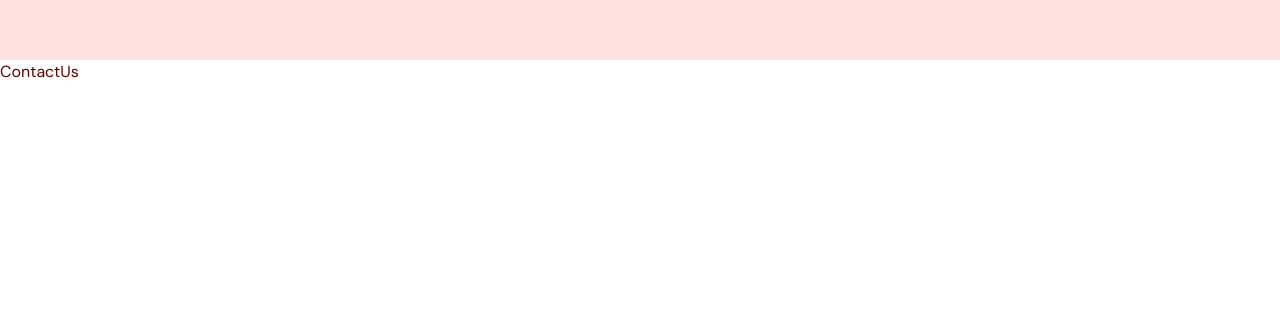
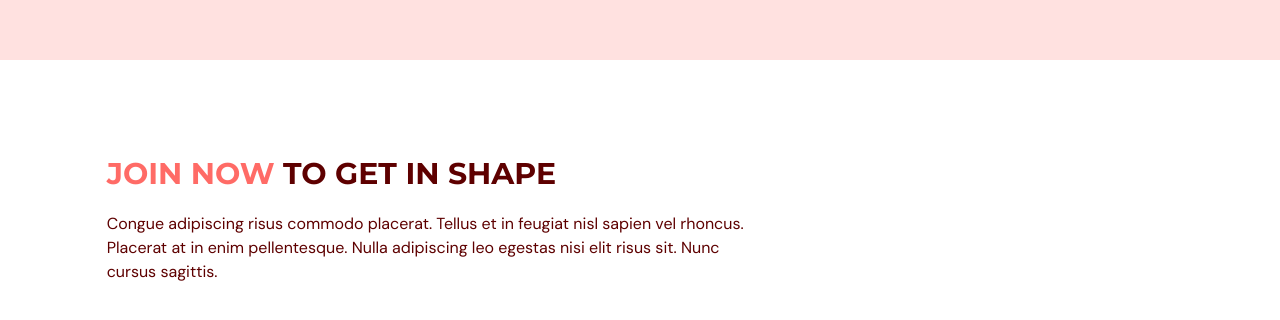
Before and after one commit to FelipeMDantas/Gym, a React (Vite) app: page / in a window 1280 px wide. Shown: the part 2930-3250 px from the top of the page. Before the commit the page ends 3014 px from the top, so only its background shows below. Built offline with nearby package versions, Linux system fonts and the light colour scheme.

Commit message:
Animations applied to ContactUs component.

```diff
--- a/src/scenes/contactUs/index.tsx
+++ b/src/scenes/contactUs/index.tsx
@@ -1,9 +1,71 @@
+import HText from "@/shared/HText";
 import { SelectedPage } from "@/shared/types";
+import { motion } from "framer-motion";
+import { useForm } from "react-hook-form";
 
 type Props = { setSelectedPage: (value: SelectedPage) => void };
 
 const ContactUs = ({ setSelectedPage }: Props) => {
-  return <div>ContactUs</div>;
+  const {
+    register,
+    trigger,
+    formState: { errors },
+  } = useForm();
+
+  const onSubmit = async (e: any) => {
+    const isValid = await trigger();
+    if (!isValid) e.preventDefault();
+  };
+
+  return (
+    <section id="contactus" className="mx-auto w-5/6 pt-24 pb-32">
+      <motion.div
+        onViewportEnter={() => setSelectedPage(SelectedPage.ContactUs)}
+      >
+        <motion.div
+          className="md:w-3/5"
+          initial="hidden"
+          whileInView="visible"
+          viewport={{ once: true, amount: 0.5 }}
+          transition={{ delay: 0.2, duration: 0.5 }}
+          variants={{
+            hidden: { opacity: 0, x: -50 },
+            visible: { opacity: 1, x: 0 },
+          }}
+        >
+          <HText>
+            <span className="text-primary-500">JOIN NOW</span> TO GET IN SHAPE
+          </HText>
+          <p className="my-5">
+            Congue adipiscing risus commodo placerat. Tellus et in feugiat nisl
+            sapien vel rhoncus. Placerat at in enim pellentesque. Nulla
+            adipiscing leo egestas nisi elit risus sit. Nunc cursus sagittis.
+          </p>
+        </motion.div>
+
+        <div className="mt-10 justify-between gap-8 md:flex">
+          <motion.div
+            className="mt-10 basis-3/5 md:mt-0"
+            initial="hidden"
+            whileInView="visible"
+            viewport={{ once: true, amount: 0.5 }}
+            transition={{ delay: 0.2, duration: 0.5 }}
+            variants={{
+              hidden: { opacity: 0, y: 50 },
+              visible: { opacity: 1, y: 0 },
+            }}
+          >
+            <form
+              target="_blank"
+              onSubmit={onSubmit}
+              method="POST"
+              action="https://formsubmit.co/felipemdantas@terra.com.br"
+            ></form>
+          </motion.div>
+        </div>
+      </motion.div>
+    </section>
+  );
 };
 
 export default ContactUs;
```
